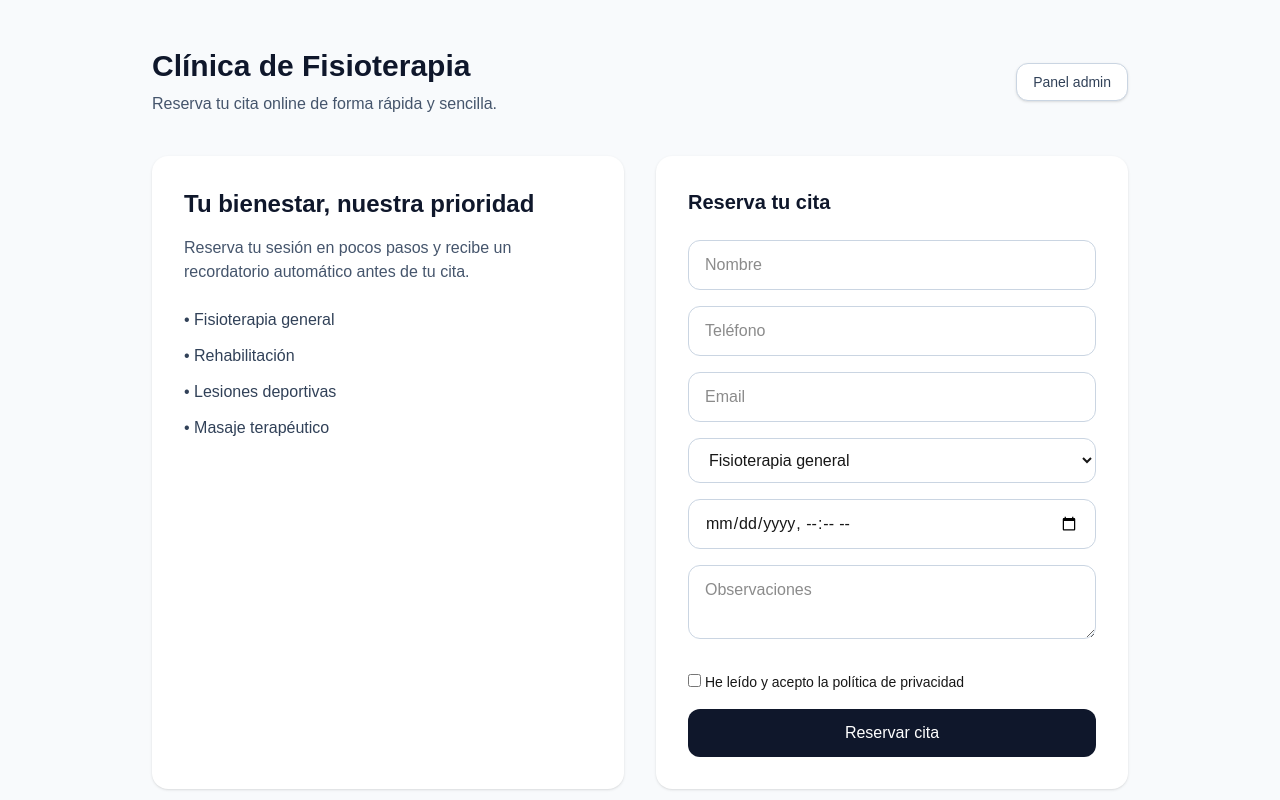
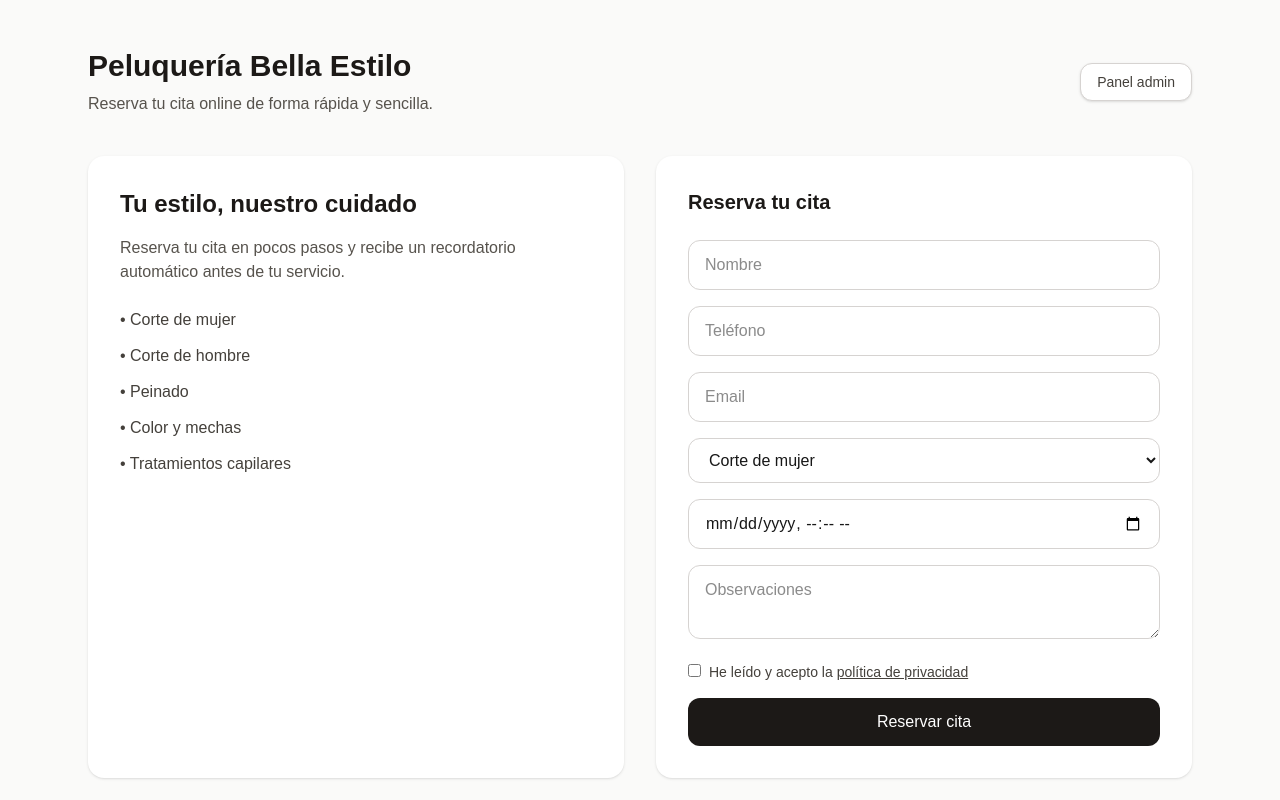
Before and after one commit to danniel7979/fisio-clinic, a Next.js app: page / in a window 1280 px wide. Shown: the top 800 px of the page. Built offline with nearby package versions, Linux system fonts and the light colour scheme.

Commit message:
primer commit

```diff
--- a/app/admin/page.tsx
+++ b/app/admin/page.tsx
@@ -14,7 +14,7 @@ export default async function AdminPage() {
   return (
     <main style={{ maxWidth: 1000, margin: "40px auto", fontFamily: "Arial" }}>
       <h1>Panel de administración</h1>
-      <p>Citas registradas</p>
+      <p>Reservas registradas</p>
 
       {appointments.length === 0 ? (
         <p>No hay citas todavía.</p>
--- a/app/api/appointments/route.ts
+++ b/app/api/appointments/route.ts
@@ -193,7 +193,7 @@ export async function POST(req: Request) {
 
       await sendSMS(
         phone,
-        `Confirmación: tu cita en la clínica ha sido reservada para el ${date} a las ${time}.`
+        `Confirmación: tu cita en Peluquería Bella Estilo ha sido reservada para el ${date} a las ${time}.`
       );
     } catch (smsError) {
       console.error("Error enviando SMS de confirmación:", smsError);
--- a/app/api/reminders/route.ts
+++ b/app/api/reminders/route.ts
@@ -295,7 +295,7 @@ async function handleReminders(req: Request) {
 
         await sendSMS(
           appointment.phone,
-          `Recordatorio: tienes una cita en la clínica mañana ${date} a las ${time}.`
+          `Recordatorio: tienes una cita mañana en Peluquería Bella Estilo, el ${date} a las ${time}.`
         );
 
         await prisma.appointment.update({
--- a/app/layout.tsx
+++ b/app/layout.tsx
@@ -14,8 +14,8 @@ const geistMono = Geist_Mono({
 });
 
 export const metadata: Metadata = {
-  title: "Create Next App",
-  description: "Generated by create next app",
+  title: "Peluquería Bella Estilo",
+  description: "Reserva tu cita de peluquería online",
 };
 
 export default function RootLayout({
--- a/app/page.tsx
+++ b/app/page.tsx
@@ -1,114 +1,3 @@
-/*"use client";
-
-import { useState } from "react";
-
-export default function HomePage() {
-  const [form, setForm] = useState({
-    name: "",
-    phone: "",
-    email: "",
-    service: "Fisioterapia general",
-    appointmentAt: "",
-    notes: "",
-    whatsappOptIn: true,
-  });
-
-  const [message, setMessage] = useState("");
-
-  async function handleSubmit(e: React.FormEvent) {
-    e.preventDefault();
-    setMessage("Guardando cita...");
-
-    const res = await fetch("/api/appointments", {
-      method: "POST",
-      headers: {
-        "Content-Type": "application/json",
-      },
-      body: JSON.stringify(form),
-    });
-
-    const data = await res.json();
-
-    if (!res.ok) {
-      setMessage(data.error || "Error al guardar la cita");
-      return;
-    }
-
-    setMessage("Cita reservada correctamente");
-  }
-
-  return (
-    <main style={{ maxWidth: 600, margin: "40px auto", fontFamily: "Arial" }}>
-      <h1>Clínica de Fisioterapia</h1>
-      <p>Reserva tu cita online</p>
-
-      <form onSubmit={handleSubmit} style={{ display: "grid", gap: 10 }}>
-        <input
-          placeholder="Nombre"
-          value={form.name}
-          onChange={(e) => setForm({ ...form, name: e.target.value })}
-          required
-        />
-
-        <input
-          placeholder="Teléfono"
-          value={form.phone}
-          onChange={(e) => setForm({ ...form, phone: e.target.value })}
-          required
-        />
-
-        <input
-          placeholder="Email"
-          type="email"
-          value={form.email}
-          onChange={(e) => setForm({ ...form, email: e.target.value })}
-        />
-
-        <select
-          value={form.service}
-          onChange={(e) => setForm({ ...form, service: e.target.value })}
-        >
-          <option>Fisioterapia general</option>
-          <option>Rehabilitación</option>
-          <option>Masaje terapéutico</option>
-        </select>
-
-        <input
-          type="datetime-local"
-          onChange={(e) =>
-            setForm({
-              ...form,
-              appointmentAt: new Date(e.target.value).toISOString(),
-            })
-          }
-          required
-        />
-
-        <textarea
-          placeholder="Observaciones"
-          value={form.notes}
-          onChange={(e) => setForm({ ...form, notes: e.target.value })}
-        />
-
-        <label>
-          <input
-            type="checkbox"
-            checked={form.whatsappOptIn}
-            onChange={(e) =>
-              setForm({ ...form, whatsappOptIn: e.target.checked })
-            }
-          />
-          Acepto recibir recordatorios por WhatsApp
-        </label>
-
-        <button type="submit">Reservar cita</button>
-      </form>
-
-      <p>{message}</p>
-    </main>
-  );
-}*/
-
 "use client";
 
 import { useState } from "react";
@@ -119,7 +8,7 @@ export default function HomePage() {
     name: "",
     phone: "",
     email: "",
-    service: "Fisioterapia general",
+    service: "Corte de mujer",
     appointmentAt: "",
     notes: "",
   });
@@ -150,28 +39,28 @@ export default function HomePage() {
       name: "",
       phone: "",
       email: "",
-      service: "Fisioterapia general",
+      service: "Corte de mujer",
       appointmentAt: "",
       notes: "",
     });
   }
 
   return (
-    <main className="min-h-screen bg-slate-50">
-      <section className="mx-auto max-w-5xl px-6 py-12">
+    <main className="min-h-screen bg-stone-50">
+      <section className="mx-auto max-w-6xl px-6 py-12">
         <div className="mb-10 flex items-center justify-between">
           <div>
-            <h1 className="text-3xl font-bold text-slate-900">
-              Clínica de Fisioterapia
+            <h1 className="text-3xl font-bold text-stone-900">
+              Peluquería Bella Estilo
             </h1>
-            <p className="mt-2 text-slate-600">
+            <p className="mt-2 text-stone-600">
               Reserva tu cita online de forma rápida y sencilla.
             </p>
           </div>
 
           <Link
             href="/admin"
-            className="rounded-xl border border-slate-300 bg-white px-4 py-2 text-sm font-medium text-slate-700 shadow-sm"
+            className="rounded-xl border border-stone-300 bg-white px-4 py-2 text-sm font-medium text-stone-700 shadow-sm"
           >
             Panel admin
           </Link>
@@ -179,30 +68,31 @@ export default function HomePage() {
 
         <div className="grid gap-8 md:grid-cols-2">
           <div className="rounded-2xl bg-white p-8 shadow-sm">
-            <h2 className="text-2xl font-semibold text-slate-900">
-              Tu bienestar, nuestra prioridad
+            <h2 className="text-2xl font-semibold text-stone-900">
+              Tu estilo, nuestro cuidado
             </h2>
-            <p className="mt-4 text-slate-600">
-              Reserva tu sesión en pocos pasos y recibe un recordatorio automático
-              antes de tu cita.
+            <p className="mt-4 text-stone-600">
+              Reserva tu cita en pocos pasos y recibe un recordatorio automático
+              antes de tu servicio.
             </p>
 
-            <ul className="mt-6 space-y-3 text-slate-700">
-              <li>• Fisioterapia general</li>
-              <li>• Rehabilitación</li>
-              <li>• Lesiones deportivas</li>
-              <li>• Masaje terapéutico</li>
+            <ul className="mt-6 space-y-3 text-stone-700">
+              <li>• Corte de mujer</li>
+              <li>• Corte de hombre</li>
+              <li>• Peinado</li>
+              <li>• Color y mechas</li>
+              <li>• Tratamientos capilares</li>
             </ul>
           </div>
 
           <div className="rounded-2xl bg-white p-8 shadow-sm">
-            <h2 className="mb-6 text-xl font-semibold text-slate-900">
+            <h2 className="mb-6 text-xl font-semibold text-stone-900">
               Reserva tu cita
             </h2>
 
             <form onSubmit={handleSubmit} className="space-y-4">
               <input
-                className="w-full rounded-xl border border-slate-300 px-4 py-3 outline-none focus:border-slate-500"
+                className="w-full rounded-xl border border-stone-300 px-4 py-3 outline-none focus:border-stone-500"
                 placeholder="Nombre"
                 value={form.name}
                 onChange={(e) => setForm({ ...form, name: e.target.value })}
@@ -210,7 +100,7 @@ export default function HomePage() {
               />
 
               <input
-                className="w-full rounded-xl border border-slate-300 px-4 py-3 outline-none focus:border-slate-500"
+                className="w-full rounded-xl border border-stone-300 px-4 py-3 outline-none focus:border-stone-500"
                 placeholder="Teléfono"
                 value={form.phone}
                 onChange={(e) => setForm({ ...form, phone: e.target.value })}
@@ -218,7 +108,7 @@ export default function HomePage() {
               />
 
               <input
-                className="w-full rounded-xl border border-slate-300 px-4 py-3 outline-none focus:border-slate-500"
+                className="w-full rounded-xl border border-stone-300 px-4 py-3 outline-none focus:border-stone-500"
                 placeholder="Email"
                 type="email"
                 value={form.email}
@@ -226,18 +116,21 @@ export default function HomePage() {
               />
 
               <select
-                className="w-full rounded-xl border border-slate-300 px-4 py-3 outline-none focus:border-slate-500"
+                className="w-full rounded-xl border border-stone-300 px-4 py-3 outline-none focus:border-stone-500"
                 value={form.service}
                 onChange={(e) => setForm({ ...form, service: e.target.value })}
               >
-                <option>Fisioterapia general</option>
-                <option>Rehabilitación</option>
-                <option>Masaje terapéutico</option>
-                <option>Lesiones deportivas</option>
+                <option>Corte de mujer</option>
+                <option>Corte de hombre</option>
+                <option>Peinado</option>
+                <option>Tinte</option>
+                <option>Mechas</option>
+                <option>Tratamiento capilar</option>
+                <option>Barba</option>
               </select>
 
               <input
-                className="w-full rounded-xl border border-slate-300 px-4 py-3 outline-none focus:border-slate-500"
+                className="w-full rounded-xl border border-stone-300 px-4 py-3 outline-none focus:border-stone-500"
                 type="datetime-local"
                 value={form.appointmentAt}
                 onChange={(e) =>
@@ -250,28 +143,30 @@ export default function HomePage() {
               />
 
               <textarea
-                className="w-full rounded-xl border border-slate-300 px-4 py-3 outline-none focus:border-slate-500"
+                className="w-full rounded-xl border border-stone-300 px-4 py-3 outline-none focus:border-stone-500"
                 placeholder="Observaciones"
                 value={form.notes}
                 onChange={(e) => setForm({ ...form, notes: e.target.value })}
               />
 
-              <label style={{ fontSize: "14px", display: "block", marginTop: "10px" }}>
-                <input type="checkbox" required /> He leído y acepto la{" "}
-                <a href="/politica-privacidad">política de privacidad</a>
+              <label className="block text-sm text-stone-700">
+                <input type="checkbox" required className="mr-2" />
+                He leído y acepto la{" "}
+                <a href="/politica-privacidad" className="underline">
+                  política de privacidad
+                </a>
               </label>
-
 
               <button
                 type="submit"
-                className="w-full rounded-xl bg-slate-900 px-4 py-3 font-medium text-white transition hover:bg-slate-800"
+                className="w-full rounded-xl bg-stone-900 px-4 py-3 font-medium text-white transition hover:bg-stone-800"
               >
                 Reservar cita
               </button>
             </form>
 
             {message && (
-              <p className="mt-4 text-sm font-medium text-slate-700">{message}</p>
+              <p className="mt-4 text-sm font-medium text-stone-700">{message}</p>
             )}
           </div>
         </div>
--- a/app/politica-privacidad/page.tsx
+++ b/app/politica-privacidad/page.tsx
@@ -4,8 +4,8 @@ export default function PoliticaPrivacidad() {
       <h1>Política de Privacidad</h1>
 
       <p>
-        En JELUDA nos comprometemos a proteger la privacidad de los
-        usuarios.
+        En Peluquería Bella Estilo nos comprometemos a proteger la privacidad de
+        los usuarios.
       </p>
 
       <h2>Responsable del tratamiento</h2>
--- a/components/Footer.tsx
+++ b/components/Footer.tsx
@@ -10,7 +10,7 @@ export default function Footer() {
       }}
     >
       <div style={{ marginBottom: "10px" }}>
-        © {new Date().getFullYear()} JELUDA
+        © {new Date().getFullYear()} Peluquería Bella Estilo
       </div>
 
       <div>
```
Also changed, not shown: app/aviso-legal/page.tsx (+31 -0 lines).
